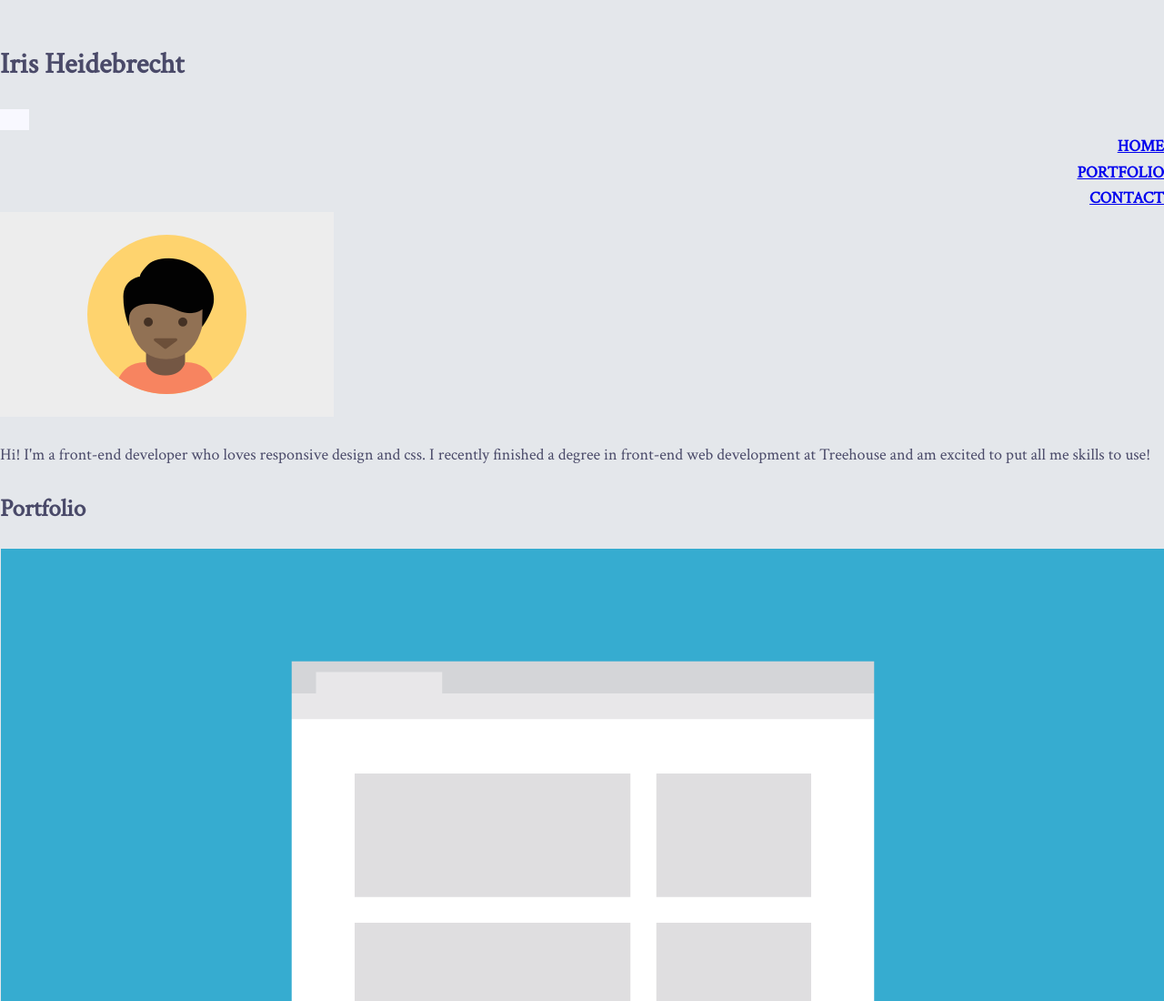
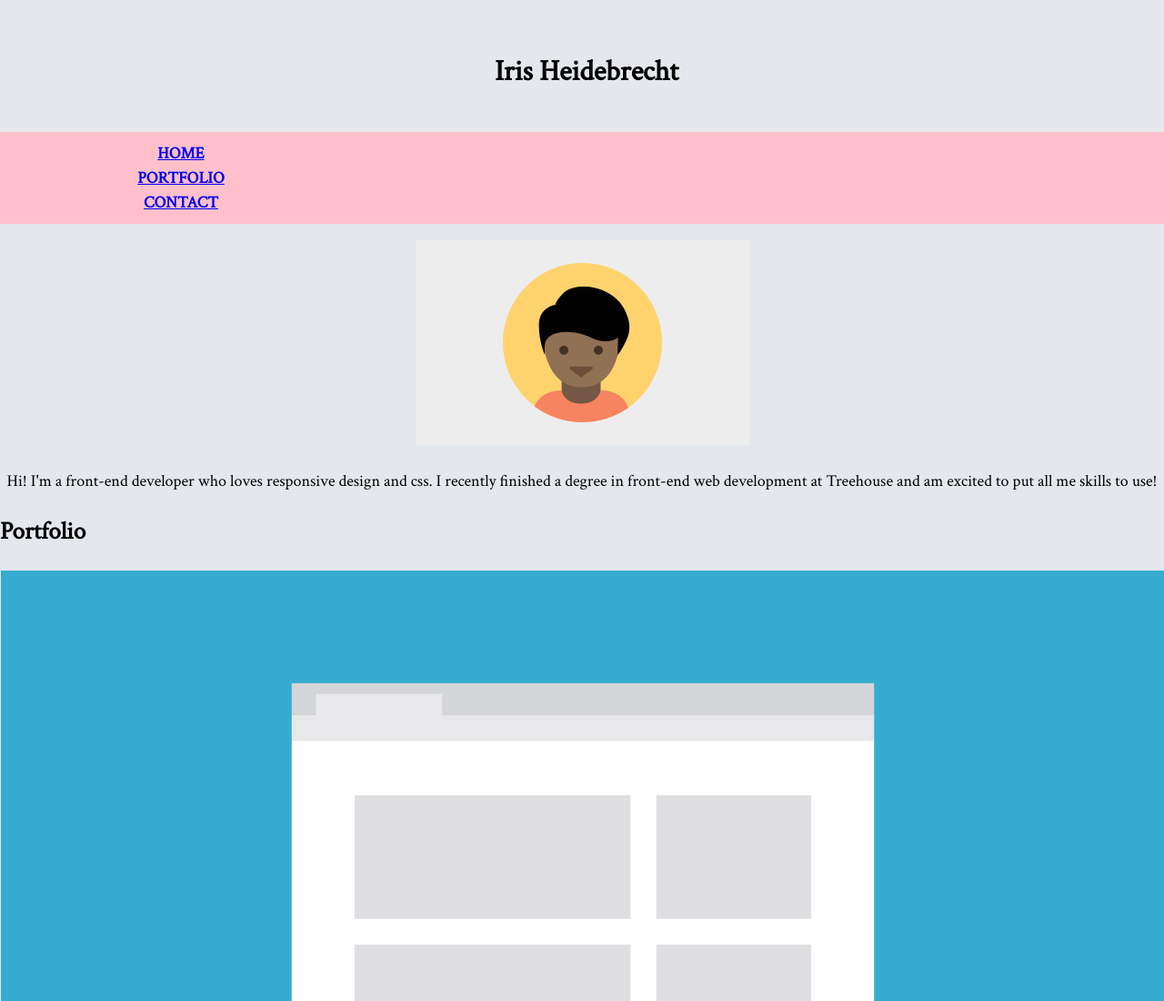
Before and after one commit to Iris-Hue/mobile-first-project-2, a plain HTML site: page index.html in a window 1280 px wide. Shown: the top 1100 px of the page at 91% size. Drawn offline with Linux system fonts and the light colour scheme; files that its build step writes are made by us from their sources.

Commit message:
main nav centering

```diff
--- a/css/styles.css
+++ b/css/styles.css
@@ -5,36 +5,44 @@
 body {
   background-color: #e4e7eb;
   font-size: 18px;
-  line-height: 1.6;
+  line-height: 1.5;
   font-family: 'Crimson Text', serif;
   margin: 0;
-  padding: 1.5rem 0 1.5rem;
+  padding: 1.5rem 0 1.5rem 0;
   color: #4a4a69
+  max-width: 100%;
 
 }
 h1 {
   font-size: 32px;
   font-weight: bold;
-  text-align: left;
+  text-align: center;
+  padding: 10px 5px 20px 15px;
+  display: block;
 }
 .main-nav {
-  text-align: right;
-  display: inline;
-  width: 30;
-  padding-left: 2rem;
-  background-color: ghostwhite;
+  text-align: center;
+  /*display: inline-block;*/
+  /*width: 30;*/
+  padding: 10px;
+  /*margin-top: 10px;*/
+  background-color: pink;
   text-transform: uppercase;
   font-weight: bold;
+  list-style-type: none;
 }
 .bio {
-  text-align: left;
+  text-align: center;
+  line-height- 1.5;
 }
 
-/*
+
 ul li {
+  width: 30%;
 
 
 }
+/*
 .main-header {
   text-align: center;
   background-color: #294969;
```
